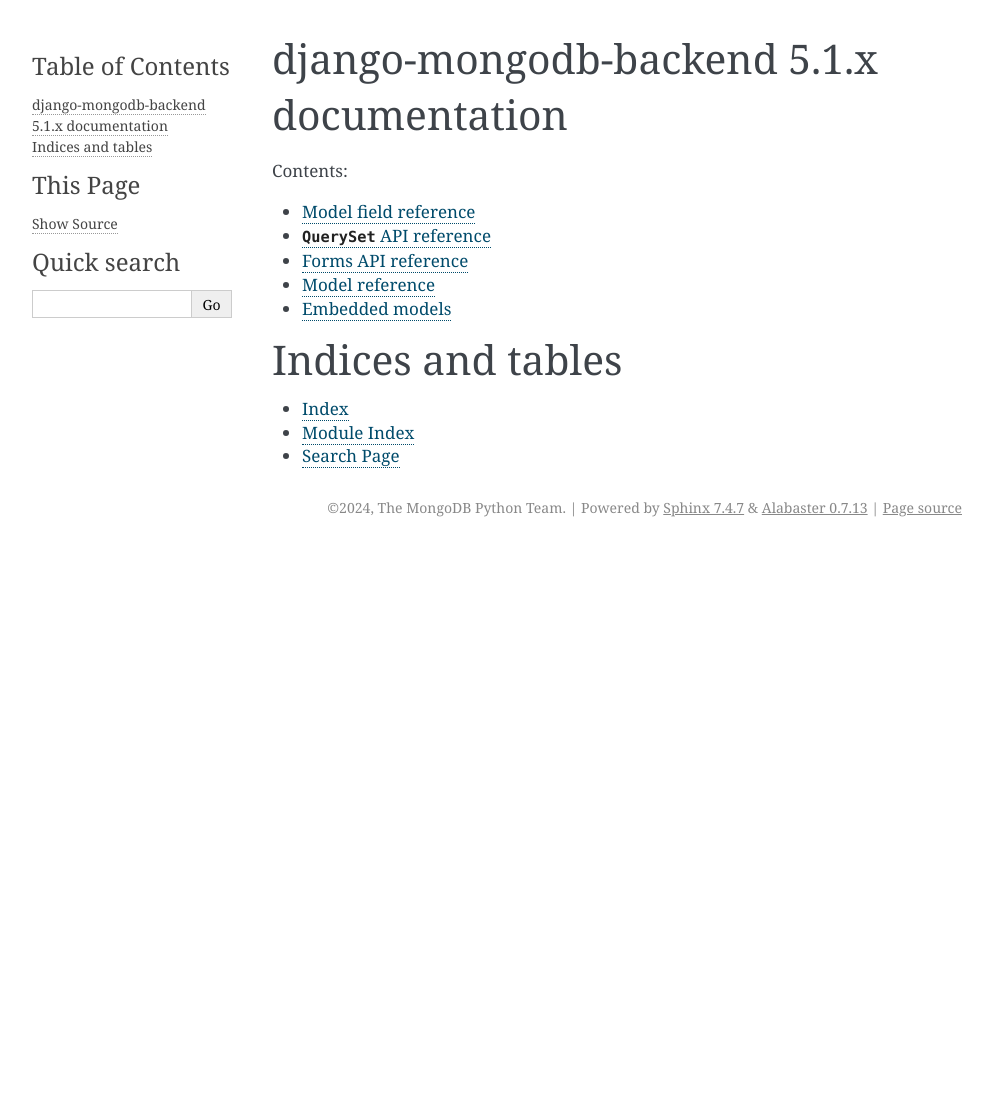
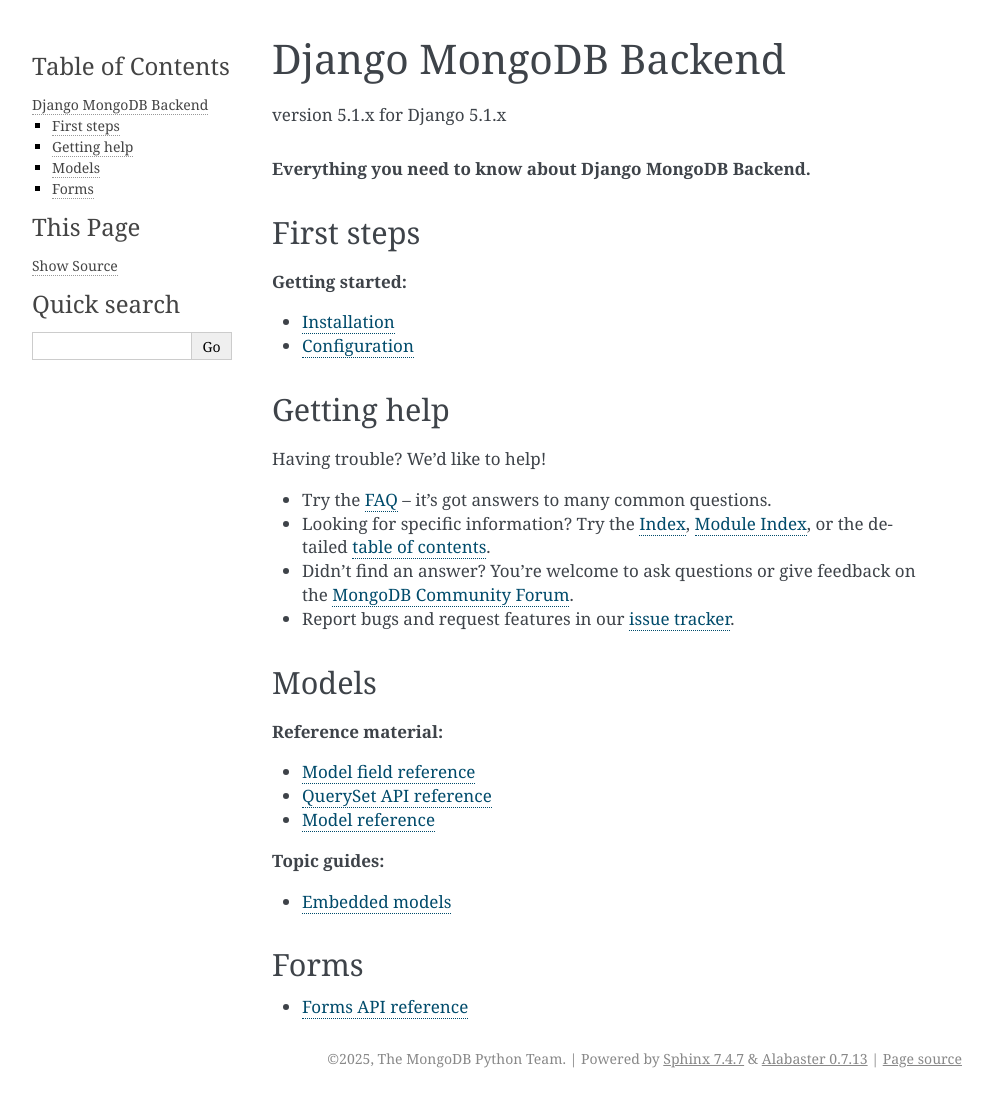
Before and after one commit to mongodb-labs/django-mongodb, a Sphinx documentation site: the page built from docs/source/index.rst, in a window 1280 px wide. Shown: the whole page, without its empty margins (148-1141 px from the left). Built offline with Sphinx 7.4.7, drawn with Linux system fonts in a browser that asks for light colours; before the commit the page ends 900 px from its top, so only the background shows below that.

Commit message:
Restructure docs per Diátaxis framework
Add intro, reference, and topic sections.

```diff
--- a/docs/source/conf.py
+++ b/docs/source/conf.py
@@ -16,8 +16,8 @@
 # documentation root, use os.path.abspath to make it absolute, like shown here.
 sys.path.append(str((Path(__file__).parent / "_ext").resolve()))
 
-project = "django_mongodb_backend"
-copyright = "2024, The MongoDB Python Team"
+project = "Django MongoDB Backend"
+copyright = "2025, The MongoDB Python Team"
 author = "The MongoDB Python Team"
 release = _version("django_mongodb_backend")
 
@@ -39,11 +39,14 @@
 intersphinx_mapping = {
     "django": (
         "https://docs.djangoproject.com/en/5.1/",
-        "http://docs.djangoproject.com/en/5.1/_objects/",
+        "https://docs.djangoproject.com/en/5.1/_objects/",
     ),
+    "mongodb": ("https://www.mongodb.com/docs/languages/python/django-mongodb/v5.1/", None),
     "pymongo": ("https://pymongo.readthedocs.io/en/stable/", None),
     "python": ("https://docs.python.org/3/", None),
 }
+
+root_doc = "contents"
 
 # -- Options for HTML output -------------------------------------------------
 # https://www.sphinx-doc.org/en/master/usage/configuration.html#options-for-html-output
--- a/docs/source/index.rst
+++ b/docs/source/index.rst
@@ -1,19 +1,48 @@
-django-mongodb-backend 5.1.x documentation
-==========================================
+======================
+Django MongoDB Backend
+======================
 
-.. toctree::
-   :maxdepth: 1
-   :caption: Contents:
+version 5.1.x for Django 5.1.x
 
-   fields
-   querysets
-   forms
-   models
-   embedded-models
+.. rubric:: Everything you need to know about Django MongoDB Backend.
 
-Indices and tables
-==================
+First steps
+===========
 
-* :ref:`genindex`
-* :ref:`modindex`
-* :ref:`search`
+**Getting started:**
+
+- :doc:`Installation <intro/install>`
+- :doc:`Configuration <intro/configure>`
+
+Getting help
+============
+
+Having trouble? We’d like to help!
+
+- Try the :doc:`faq` – it’s got answers to many common questions.
+
+- Looking for specific information? Try the :ref:`genindex`, :ref:`modindex`,
+  or the detailed :doc:`table of contents <contents>`.
+
+- Didn't find an answer? You're welcome to ask questions or give feedback on
+  the `MongoDB Community Forum <https://www.mongodb.com/community/forums/tag/python>`_.
+
+- Report bugs and request features in our :ref:`issue tracker <issue-tracker>`.
+
+Models
+======
+
+**Reference material:**
+
+- :doc:`ref/models/fields`
+- :doc:`ref/models/querysets`
+- :doc:`ref/models/models`
+
+**Topic guides:**
+
+- :doc:`topics/embedded-models`
+
+Forms
+=====
+
+- :doc:`ref/forms`
--- a/docs/source/models.rst
+++ b/docs/source/ref/models/models.rst
@@ -7,8 +7,8 @@
 
 .. class:: EmbeddedModel
 
-An abstract model which all :doc:`embedded models <embedded-models>` must
-subclass.
+An abstract model which all :doc:`embedded models </topics/embedded-models>`
+must subclass.
 
 Since these models are not stored in their own collection, they do not have
 any of the normal ``QuerySet`` methods (``all()``, ``filter()``, ``delete()``,
--- a/pyproject.toml
+++ b/pyproject.toml
@@ -120,3 +120,6 @@
 
 [tool.coverage.html]
 directory = "htmlcov"
+
+[tool.rstcheck]
+report_level = "WARNING"
```
Also changed, not shown: README.md (+3 -0 lines), docs/source/contents.rst (added, +23 -0 lines), docs/source/faq.rst (added, +34 -0 lines), docs/source/internals.rst (added, +25 -0 lines), docs/source/intro/configure.rst (added, +157 -0 lines), docs/source/intro/index.rst (added, +26 -0 lines), docs/source/intro/install.rst (added, +17 -0 lines), docs/source/ref/index.rst (added, +10 -0 lines), docs/source/ref/models/fields.rst (renamed from docs/source/fields.rst, +9 -1 lines), docs/source/ref/models/index.rst (added, +12 -0 lines), docs/source/ref/models/querysets.rst (renamed from docs/source/querysets.rst, +37 -0 lines), docs/source/ref/utils.rst (added, +38 -0 lines), docs/source/topics/index.rst (added, +12 -0 lines), docs/source/topics/known-issues.rst (added, +102 -0 lines), 2 more files.
